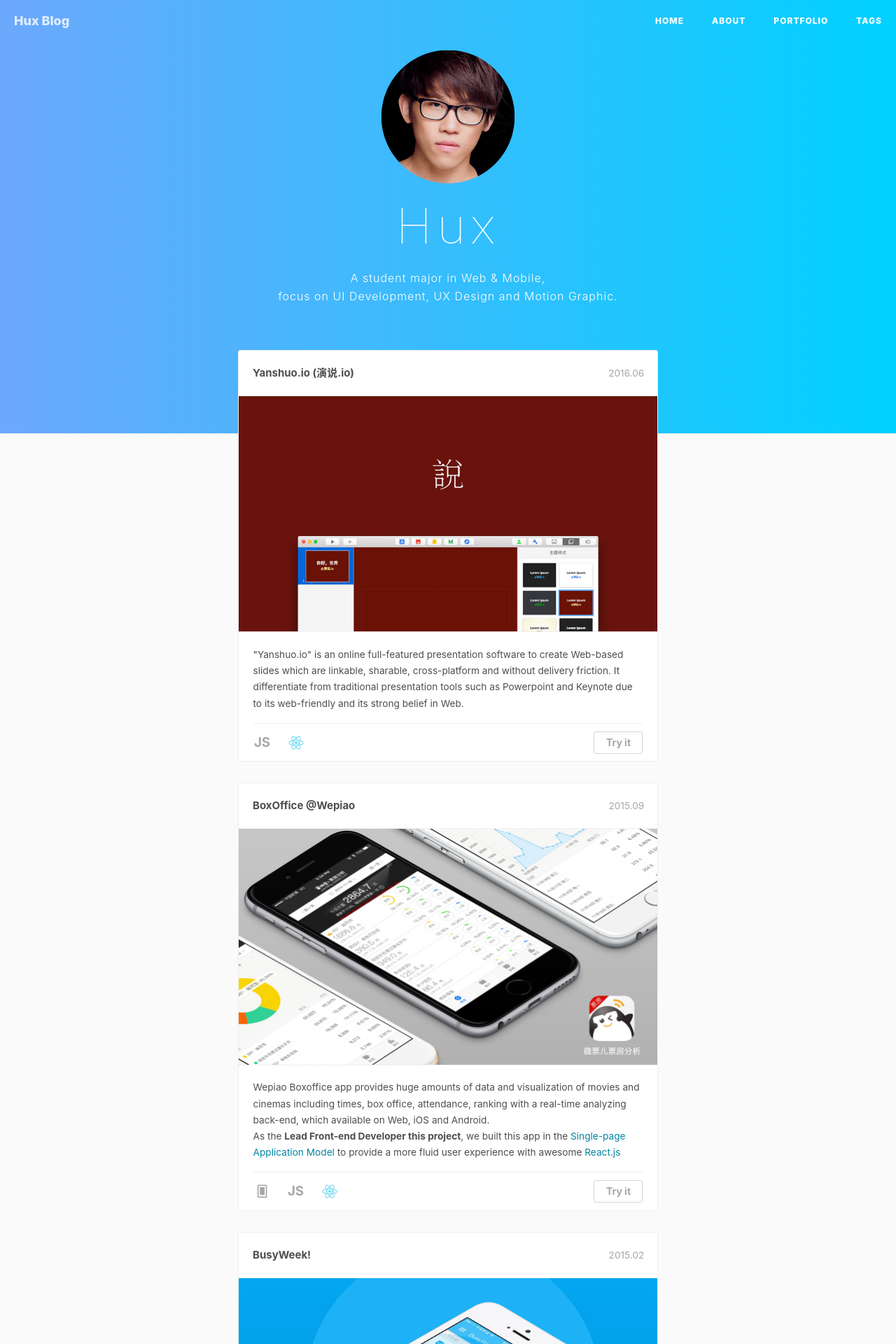
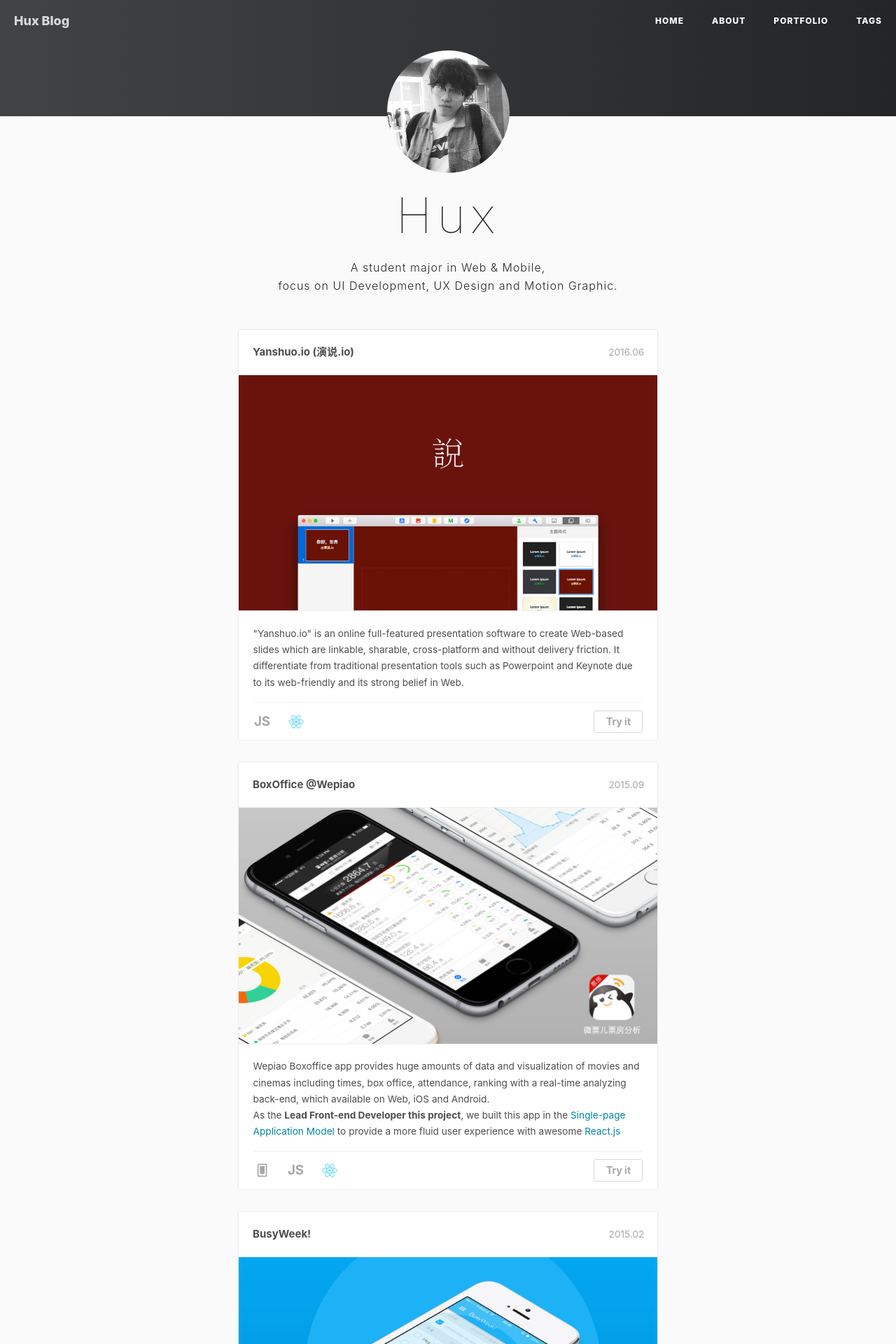
Before and after one commit to q97236143/Huxproh, a Jekyll site: the page built from portfolio/index.html, in a window 1280 px wide. Shown: the top 1920 px of the page at 70% size. Built offline with Jekyll 4.4.1, drawn with Linux system fonts in a browser that asks for light colours; nearby versions of some CDN libraries; comment, search, counter and statistics services are not loaded.

Commit message:
[self] update portfolio page, play with style

```diff
--- a/portfolio/css/timeline.css
+++ b/portfolio/css/timeline.css
@@ -22,6 +22,7 @@ body, html {
 	width: 90%;
 	max-width: 69em;
 	margin: 0 auto;
+	margin-bottom: 423px;
 	padding: 0 1.375em;
 }
 
@@ -190,11 +191,12 @@ body{
 	background: #fafafa;
 }
 header{
-	background: #6ca8fb;
-	background: -webkit-linear-gradient(to left, #00d2ff , #6ca8fb);
-	background: linear-gradient(to left, #00d2ff , #6ca8fb);
+	background: #232526; /* fallback for old browsers */
+	background: -webkit-linear-gradient(to left, #232526 , #414345); /* Chrome 10-25, Safari 5.1-6 */
+	background: linear-gradient(to left, #232526 , #414345); /* W3C, IE 10+/ Edge, Firefox 16+, Chrome 26+, Opera 12+, Safari 7+ */
+
 	text-align: center;
-	height: 620px;
+	height: 167px;
 	min-width: 100%;
 	padding: 5em 0px !important;
 	position: relative;
@@ -202,7 +204,7 @@ header{
 }
 header h1 {
     font-size: 70px;
-    color: white;
+    color: #252728;
     font-weight: 100;
     margin-top: 26px;
     margin-bottom: 10px;
@@ -211,7 +213,7 @@ header h1 {
 }
 header p{
 	text-align: center;
-	color: white;
+	color: #252728;
 	font-size: 16px;
 	line-height: 1.6em;
 	letter-spacing: 1px;
@@ -219,7 +221,7 @@ header p{
 	margin: 1.7em;
 }
 header img{
-	width: 190px;
+	width: 175px;
 }
 
 .cbp_tmlabel .hux_ul{
--- a/portfolio/index.html
+++ b/portfolio/index.html
@@ -16,7 +16,7 @@ layout: default
 	<body>
 		<div class="container" style="margin:0;padding:0;width:100%;">
 			<header>
-				<img width="190" height="190" src="images/hux_avatar.png">
+				<img width="175" height="175" style="border-radius:50%;" src="/img/avatar-hux.jpg">
 				<h1>Hux</h1>
 				<p>A student major in Web & Mobile,<br>
 					focus on UI Development, UX Design and Motion Graphic.</p>
```
